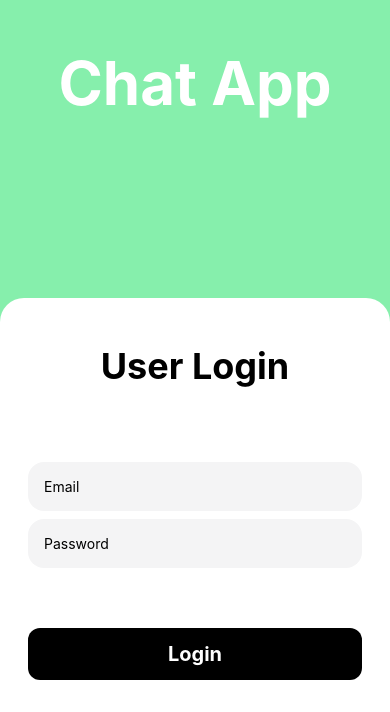
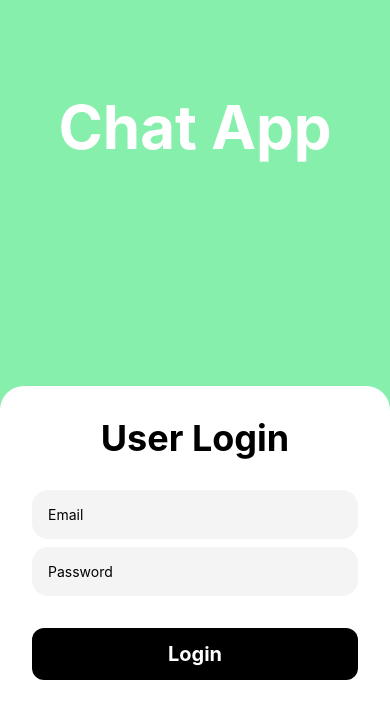
Before and after one commit to SE3A04-Project-Team/secure-chat-app, a React Native app in the folder frontend-user/: screen /UserLoginScreen in a window 390 px wide. Shown: the part 132-844 px from the top of the page. Built offline with nearby package versions, Linux system fonts and the light colour scheme; no server answers.

Commit message:
updated user login styling

```diff
--- a/frontend-user/screens/UserLoginScreen.jsx
+++ b/frontend-user/screens/UserLoginScreen.jsx
@@ -1,4 +1,4 @@
-import React, {useEffect, useState} from 'react';
+import React, {useState} from 'react';
 import {
     SafeAreaView,
     Text,
@@ -31,29 +31,6 @@ const UserLoginScreen = ({navigation}) => {
         navigation.navigate("ChatSelectionScreen");
     };
 
-    const [isKeyboardVisible, setKeyboardVisible] = useState(false);
-
-    useEffect(() => {
-        const keyboardDidShowListener = Keyboard.addListener(
-            'keyboardDidShow',
-            () => {
-                setKeyboardVisible(true); // Keyboard is visible
-            }
-        );
-        const keyboardDidHideListener = Keyboard.addListener(
-            'keyboardDidHide',
-            () => {
-                setKeyboardVisible(false); // Keyboard is hidden
-            }
-        );
-
-        // Cleanup function
-        return () => {
-            keyboardDidShowListener.remove();
-            keyboardDidHideListener.remove();
-        };
-    }, []);
-
     return (
         <KeyboardAvoidingView
             style={{ flex: 1 }}
@@ -61,16 +38,13 @@ const UserLoginScreen = ({navigation}) => {
         >
         <TouchableWithoutFeedback onPress={Keyboard.dismiss}>
             <View className="flex-1 bg-accent justify-end">
-                {
-                    !isKeyboardVisible &&
-                    <SafeAreaView className="flex-1 flex-col justify-evenly items-center content-center">
-                        <Text className="text-primary text-6xl font-bold text-center">Chat App</Text>
-                    </SafeAreaView>
-                }
+                <SafeAreaView className="flex-1 flex-col justify-evenly items-center content-center">
+                    <Text className="text-primary text-6xl font-bold text-center">Chat App</Text>
+                </SafeAreaView>
                 <SafeAreaView className="bg-white rounded-t-3xl">
-                    <View className="flex justify-center py-8 gap-y-8">
-                        <Text className="text-secondary font-bold text-4xl text-center py-4">User Login</Text>
-                        <View className="flex flex-col gap-y-2 m-7">
+                    <View className="flex justify-center p-8 gap-y-8">
+                        <Text className="text-secondary font-bold text-4xl text-center">User Login</Text>
+                        <View className="flex flex-col gap-y-2">
                             <TextInput
                                 className="p-4 text-secondary rounded-2xl bg-input_field"
                                 placeholder="Email"
@@ -84,7 +58,7 @@ const UserLoginScreen = ({navigation}) => {
                                 onChangeText={(text) => handleInputChange('password', text)}
                             />
                         </View>
-                        <View className="space-y-4 mx-7">
+                        <View className="">
                             <TextButton onPress={handleLogin} title={"Login"} testID="login-button"/>
                         </View>
                     </View>
```
